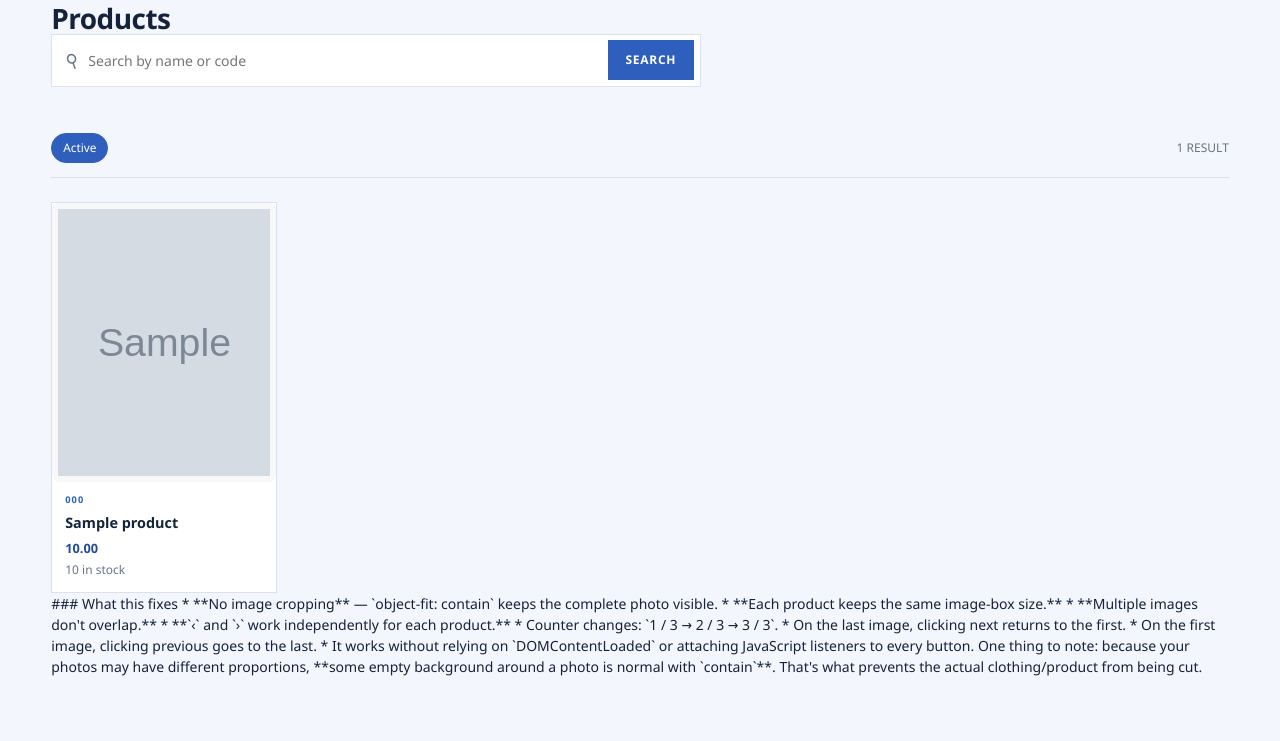
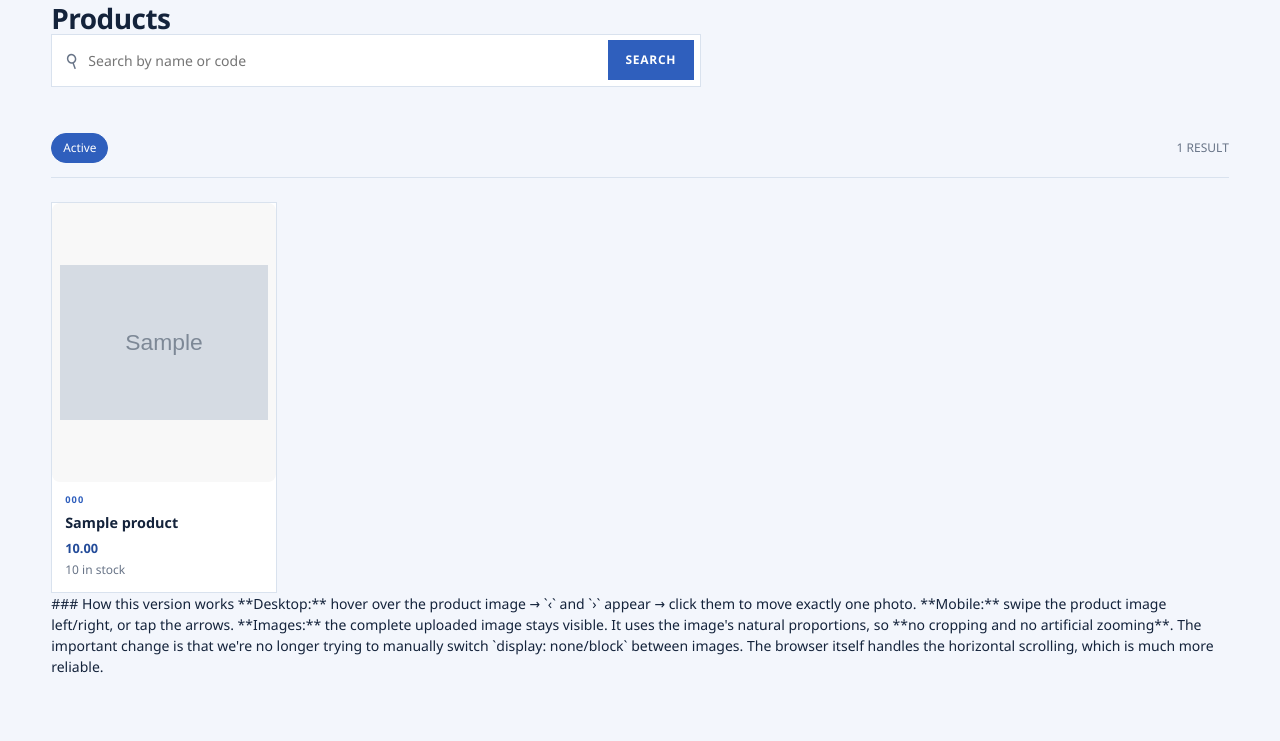
Before and after one commit to fashion99/fashion99.visual, a Django app: page / in a window 1280 px wide. Shown: the part 151-892 px from the top of the page. Run offline with Django 5.2, Linux system fonts and the light colour scheme; tables that the repository leaves empty hold one stand-in row (values such as "Sample post"); grey boxes marked "Sample" are stand-in pictures.

Commit message:
Enhance product image gallery layout and behavior
Refactor product image gallery for improved functionality and styling.

```diff
--- a/templates/products/_results.html
+++ b/templates/products/_results.html
@@ -28,55 +21,68 @@
 
 <article class="product-card">
 
-    <!-- PRODUCT IMAGE GALLERY -->
-    <div class="product-images">
+    <!-- ================= PRODUCT IMAGES ================= -->
+
+    <div class="product-gallery">
+
+        <div class="product-gallery-track">
 
             {% for image in product.images.all %}
+
+                <div class="product-gallery-slide">
 
                     <img
                         src="{{ image.image.url }}"
                         alt="{{ product.name }} image {{ forloop.counter }}"
-                class="gallery-image {% if forloop.first %}gallery-active{% endif %}"
                     >
 
+                </div>
+
             {% empty %}
+
+                <div class="product-gallery-slide">
 
                     <div class="image-placeholder">
                         <span>F99</span>
                     </div>
 
+                </div>
+
             {% endfor %}
+
+        </div>
 
 
         {% if product.images.count > 1 %}
 
-            <!-- PREVIOUS -->
+            <!-- LEFT BUTTON -->
+
             <button
                 type="button"
-                class="gallery-btn gallery-prev"
+                class="gallery-arrow gallery-arrow-left"
+                onclick="scrollProductGallery(this, 'left')"
                 aria-label="Previous image"
-                onclick="changeProductImage(this, -1)"
             >
                 ‹
             </button>
 
 
-            <!-- NEXT -->
+            <!-- RIGHT BUTTON -->
+
             <button
                 type="button"
-                class="gallery-btn gallery-next"
+                class="gallery-arrow gallery-arrow-right"
+                onclick="scrollProductGallery(this, 'right')"
                 aria-label="Next image"
-                onclick="changeProductImage(this, 1)"
             >
                 ›
             </button>
 
 
-            <!-- COUNTER -->
-            <div class="gallery-counter">
-                <span class="gallery-current">1</span>
-                /
-                <span>{{ product.images.count }}</span>
+            <!-- IMAGE COUNT -->
+
+            <div class="gallery-count">
+                {{ product.images.count }} photos
             </div>
 
         {% endif %}
@@ -182,23 +198,21 @@
 
 
 /* =========================================================
-   IMAGE AREA
+   PRODUCT GALLERY
    ========================================================= */
 
-.product-images {
+.product-gallery {
+
+    position: relative;
 
     width: 100%;
 
-    /* Same height for every product */
+    /*
+     * Every product gets exactly the same image area.
+     */
     aspect-ratio: 4 / 5;
 
-    position: relative;
-
     overflow: hidden;
-
-    display: flex;
-    align-items: center;
-    justify-content: center;
 
     background: #f8f8f8;
 
@@ -207,44 +221,114 @@
 
 
 /* =========================================================
-   IMAGES
-   IMPORTANT:
-   contain = NEVER CROP THE PRODUCT PHOTO
+   HORIZONTAL IMAGE TRACK
    ========================================================= */
 
-.gallery-image {
-
-    position: absolute;
-
-    inset: 0;
+.product-gallery-track {
 
     width: 100%;
     height: 100%;
 
+    display: flex;
+
+    overflow-x: auto;
+    overflow-y: hidden;
+
     /*
-       This keeps the COMPLETE image visible.
-       Nothing will be cut.
+     * Each image snaps into position.
+     */
+    scroll-snap-type: x mandatory;
+
+    scroll-behavior: smooth;
+
+    /*
+     * Hide scrollbar.
+     */
+    scrollbar-width: none;
+
+    -ms-overflow-style: none;
+
+    /*
+     * Enable touch scrolling.
+     */
+    -webkit-overflow-scrolling: touch;
+
+    overscroll-behavior-x: contain;
+}
+
+
+.product-gallery-track::-webkit-scrollbar {
+    display: none;
+}
+
+
+/* =========================================================
+   EACH IMAGE SLIDE
+   ========================================================= */
+
+.product-gallery-slide {
+
+    /*
+     * IMPORTANT:
+     * Every slide occupies exactly the whole gallery.
+     */
+    flex: 0 0 100%;
+
+    width: 100%;
+    height: 100%;
+
+    scroll-snap-align: start;
+
+    scroll-snap-stop: always;
+
+    display: flex;
+
+    align-items: center;
+    justify-content: center;
+
+    /*
+     * Prevents image from being squeezed.
+     */
+    min-width: 100%;
+}
+
+
+/* =========================================================
+   ACTUAL PRODUCT IMAGE
+   ========================================================= */
+
+.product-gallery-slide img {
+
+    /*
+     * Never exceed the gallery.
+     */
+    max-width: 100%;
+    max-height: 100%;
+
+    width: auto;
+    height: auto;
+
+    /*
+     * MOST IMPORTANT:
+     *
+     * contain keeps the COMPLETE image visible.
+     * It does NOT crop.
+     * It does NOT zoom.
      */
     object-fit: contain;
 
+    display: block;
+
     /*
-       Small padding prevents the photo
-       from touching the edges.
+     * Small breathing room around image.
      */
-    padding: 6px;
+    padding: 8px;
 
     box-sizing: border-box;
 
-    display: none;
+    user-select: none;
 
-    background: #f8f8f8;
-}
-
-
-/* Only current image is visible */
-
-.gallery-image.gallery-active {
-    display: block;
+    -webkit-user-drag: none;
 }
 
 
@@ -371,141 +463,142 @@
 
 @media (max-width: 600px) {
 
-    .product-images {
+    .product-gallery {
+
         aspect-ratio: 4 / 5;
+
         border-radius: 6px;
     }
 
 
-    .gallery-image {
-        padding: 5px;
+    .product-gallery-slide img {
+
+        padding: 6px;
     }
 
 
-    .gallery-btn {
+    .gallery-arrow {
 
         width: 30px;
         height: 30px;
 
-        font-size: 21px;
+        font-size: 22px;
+
+        /*
+         * Always visible on mobile
+         * because there is no hover.
+         */
+        opacity: 0.8;
     }
 
 
-    .gallery-prev {
-        left: 6px;
+    .gallery-arrow-left {
+        left: 5px;
     }
 
 
-    .gallery-next {
-        right: 6px;
+    .gallery-arrow-right {
+        right: 5px;
     }
 
 
-    .gallery-counter {
+    .gallery-count {
 
-        right: 6px;
-        bottom: 6px;
+        right: 5px;
+        bottom: 5px;
 
-        font-size: 11px;
-
-        padding: 4px 7px;
+        font-size: 10px;
     }
 
 }
 
+
+/* =========================================================
+   TOUCH DEVICES
+   ========================================================= */
+
+@media (hover: none) {
+
+    .gallery-arrow {
+        opacity: 0.8;
+    }
+
+}
 </style>
 
 
 
 <script>
 
-/* =========================================================
-   CHANGE PRODUCT IMAGE
-   ========================================================= */
+/*
+ * =========================================================
+ * PRODUCT IMAGE SCROLL
+ * =========================================================
+ *
+ * This does NOT hide/show images.
+ *
+ * It simply tells the browser to scroll the gallery.
+ * This makes it much more reliable.
+ */
 
-function changeProductImage(button, direction) {
+function scrollProductGallery(button, direction) {
 
     /*
-     * Find the gallery belonging to THIS product.
-     * This is important because every product has
-     * its own separate gallery.
+     * Find the gallery belonging to this product.
      */
 
-    const gallery = button.closest('.product-images');
+    const gallery = button.closest('.product-gallery');
 
     if (!gallery) {
         return;
     }
 
 
-    /* Get all images in this product */
+    /*
+     * Find the horizontal scrolling area.
+     */
 
-    const images =
-        gallery.querySelectorAll('.gallery-image');
+    const track =
+        gallery.querySelector('.product-gallery-track');
 
-
-    if (!images.length) {
+    if (!track) {
         return;
     }
 
 
-    /* Find current image */
+    /*
+     * The width of one image.
+     */
 
-    let currentIndex = 0;
+    const slide =
+        track.querySelector('.product-gallery-slide');
 
-    images.forEach(function(image, index) {
-
-        if (image.classList.contains('gallery-active')) {
-            currentIndex = index;
-        }
-
-    });
-
-
-    /* Calculate next image */
-
-    let newIndex =
-        currentIndex + direction;
-
-
-    /* Go from last → first */
-
-    if (newIndex >= images.length) {
-        newIndex = 0;
+    if (!slide) {
+        return;
     }
 
 
-    /* Go from first → last */
-
-    if (newIndex < 0) {
-        newIndex = images.length - 1;
-    }
+    const slideWidth =
+        slide.getBoundingClientRect().width;
 
 
-    /* Hide all images */
+    /*
+     * Scroll exactly one image.
+     */
 
-    images.forEach(function(image) {
+    if (direction === 'right') {
 
-        image.classList.remove('gallery-active');
-
+        track.scrollBy({
+            left: slideWidth,
+            behavior: 'smooth'
         });
 
+    } else {
 
-    /* Show selected image */
-
-    images[newIndex].classList.add('gallery-active');
-
-
-    /* Update counter */
-
-    const counter =
-        gallery.querySelector('.gallery-current');
-
-
-    if (counter) {
-
-        counter.textContent =
-            newIndex + 1;
+        track.scrollBy({
+            left: -slideWidth,
+            behavior: 'smooth'
+        });
 
     }
 
@@ -514,15 +607,12 @@ function changeProductImage(button, direction) {
 </script>
 
 
-### What this fixes
+### How this version works
 
-* **No image cropping** — `object-fit: contain` keeps the complete photo visible.
-* **Each product keeps the same image-box size.**
-* **Multiple images don't overlap.**
-* **`‹` and `›` work independently for each product.**
-* Counter changes: `1 / 3 → 2 / 3 → 3 / 3`.
-* On the last image, clicking next returns to the first.
-* On the first image, clicking previous goes to the last.
-* It works without relying on `DOMContentLoaded` or attaching JavaScript listeners to every button.
+**Desktop:** hover over the product image → `‹` and `›` appear → click them to move exactly one photo.
 
-One thing to note: because your photos may have different proportions, **some empty background around a photo is normal with `contain`**. That's what prevents the actual clothing/product from being cut.
+**Mobile:** swipe the product image left/right, or tap the arrows.
+
+**Images:** the complete uploaded image stays visible. It uses the image's natural proportions, so **no cropping and no artificial zooming**.
+
+The important change is that we're no longer trying to manually switch `display: none/block` between images. The browser itself handles the horizontal scrolling, which is much more reliable.
```
Also changed, not shown: other parts of templates/products/_results.html (+47 -36 lines). Lines whose indentation alone changed are shown as unchanged.
